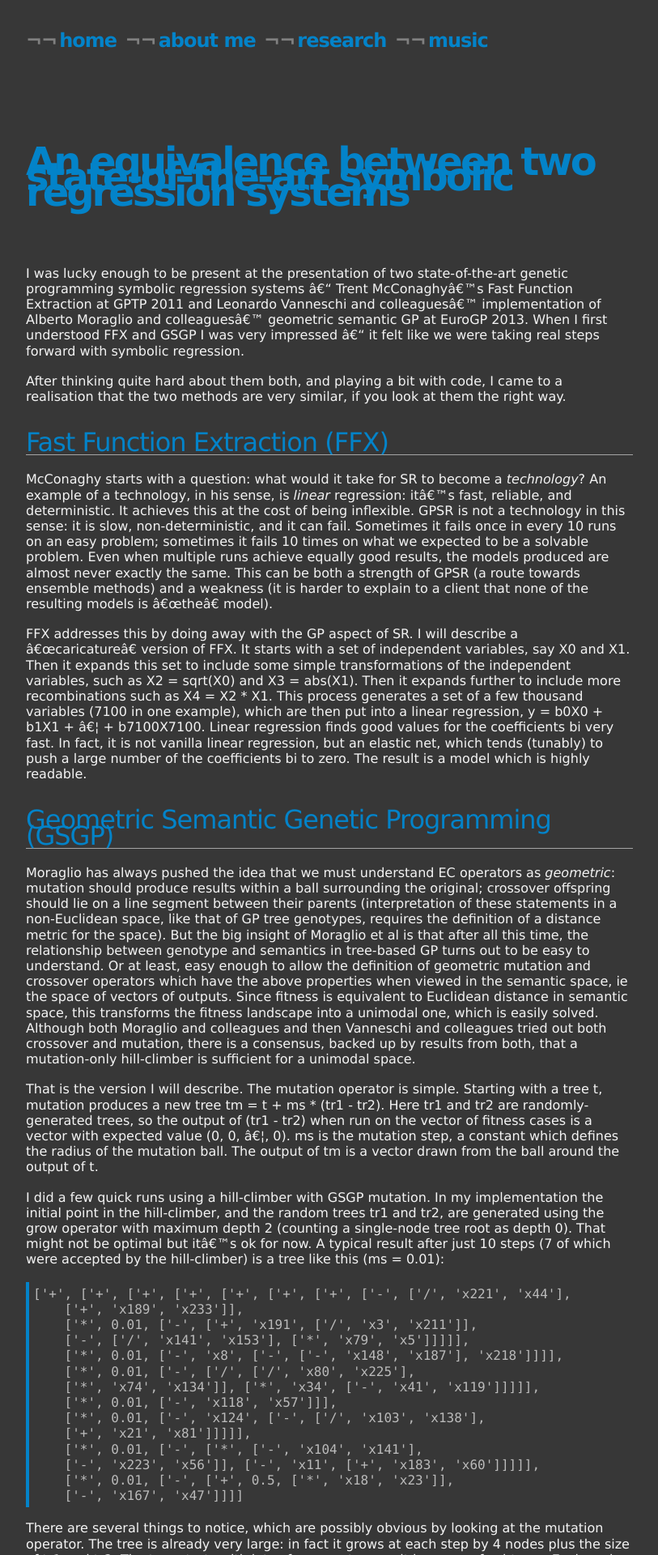
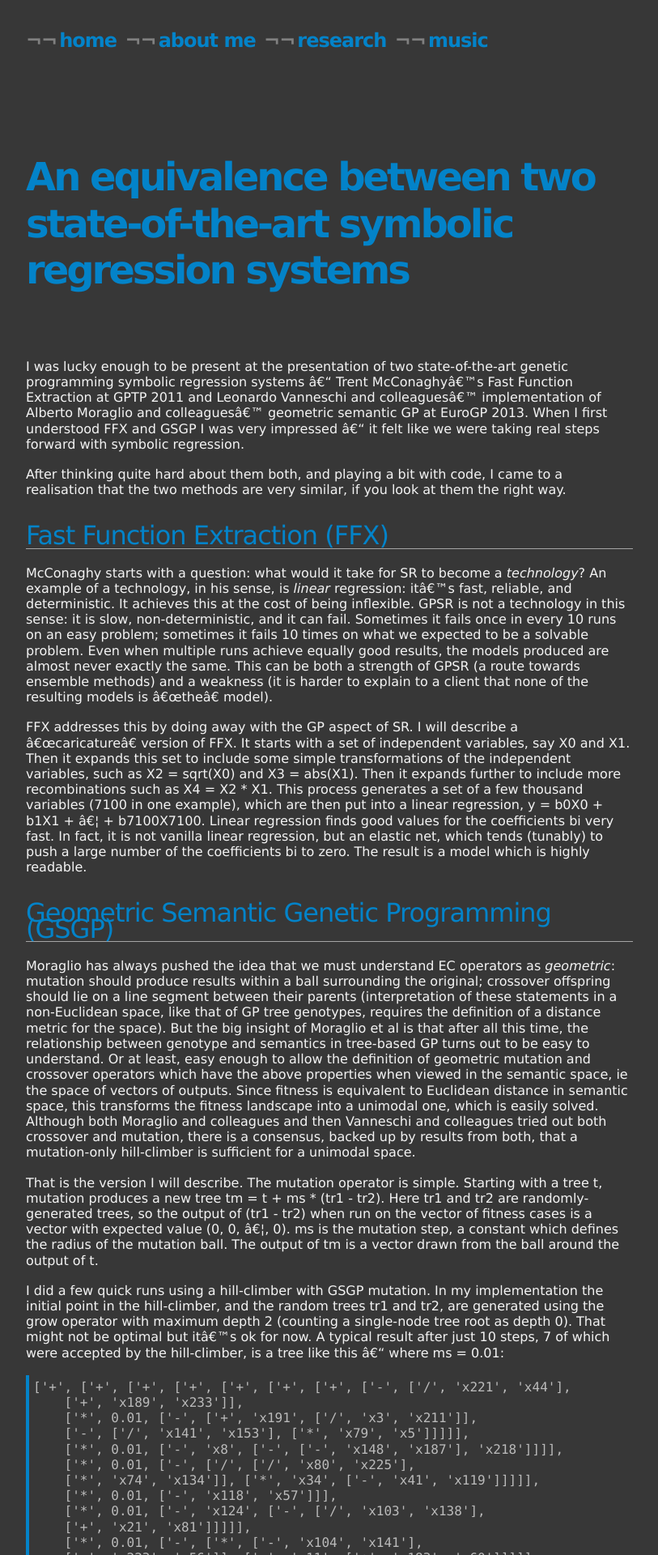
Before and after one commit to jmmcd/jmmcd.github.com, a Jekyll site: the page built from _posts/2013-05-03-symbolic-regression-state-of-the-art.md, in a window 1280 px wide. Shown: the top 1920 px of the page at 81% size, without its empty margins (233-1046 px from the left). Built offline with Jekyll 4.4.1, drawn with Linux system fonts in a browser that asks for light colours; Markdown is read by kramdown in place of the engine named in the settings.

```diff
--- a/_posts/2013-05-03-symbolic-regression-state-of-the-art.md
+++ b/_posts/2013-05-03-symbolic-regression-state-of-the-art.md
@@ -80,9 +80,9 @@ I did a few quick runs using a hill-climber with GSGP mutation. In my
 implementation the initial point in the hill-climber, and the random
 trees tr1 and tr2, are generated using the grow operator with maximum
 depth 2 (counting a single-node tree root as depth 0). That might not
-be optimal but it's ok for now. A typical result after just 10 steps
-(7 of which were accepted by the hill-climber) is a tree like this (ms
-= 0.01):
+be optimal but it's ok for now. A typical result after just 10 steps,
+7 of which were accepted by the hill-climber, is a tree like this --
+where ms = 0.01:
 
     ['+', ['+', ['+', ['+', ['+', ['+', ['+', ['-', ['/', 'x221', 'x44'],
         ['+', 'x189', 'x233']],
--- a/css/screen.css
+++ b/css/screen.css
@@ -99,7 +99,7 @@ font-size:3.0em;
 letter-spacing:-3px;
 margin:0 0 30px 0px;
 padding:50px 0 50px 0;;
-
+line-height: 1.2em;
 }
 
 h1 a {
```
Also changed, not shown: other parts of _posts/2013-05-03-symbolic-regression-state-of-the-art.md (+1 -1 lines).
